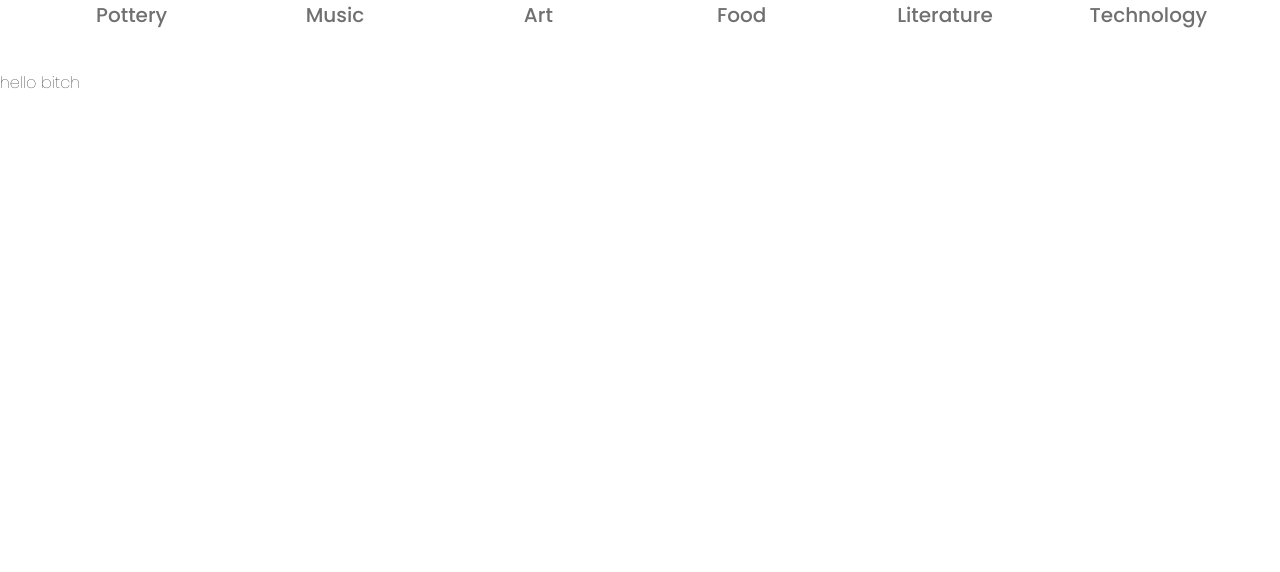
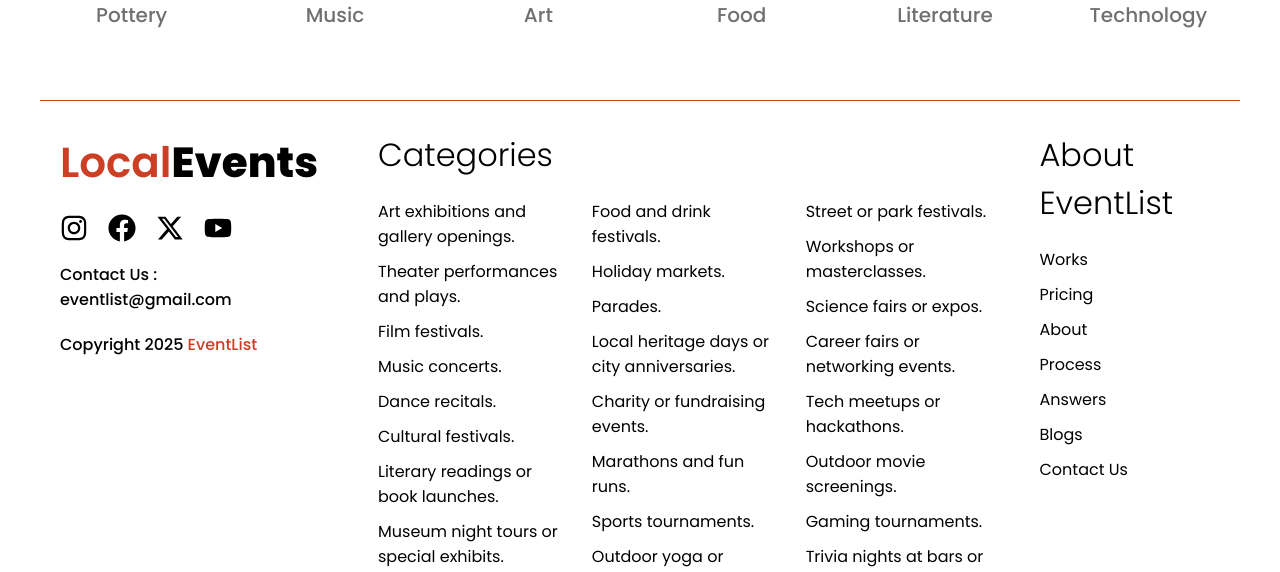
Before and after one commit to jaimalhotra11/local-Event-project, a React (Vite) app: page / in a window 1280 px wide. Shown: the part 2222-2794 px from the top of the page. Before the commit the page ends 2317 px from the top, so only its background shows below. Built offline with nearby package versions, Linux system fonts and the light colour scheme.

Commit message:
Commit Surendra - Create footer

```diff
--- a/src/components/Footer.css
+++ b/src/components/Footer.css
@@ -0,0 +1,84 @@
+.footer {
+  display: grid;
+  grid-template-columns: 1fr 3fr 1fr;
+  gap: 30px;
+  margin: 30px 40px;
+  /* background: #e8f9f0; */
+  border-top: 1px solid #cc3f24;
+}
+.nav-heading {
+  font-weight: 600;
+  color: #cc3f24;
+}
+
+.nav-span {
+  color: #000;
+  font-weight: 800;
+}
+
+.footer-first {
+  font-size: 28px;
+  margin: 30px 20px;
+}
+
+.footer-icons {
+  margin: 20px 0px;
+  display: flex;
+  gap: 20px;
+}
+
+.footer-icon {
+  cursor: pointer;
+}
+
+.footer-para {
+  font-size: 16px !important;
+  font-weight: 500;
+  margin: 20px 0px;
+}
+
+.footer-para-span {
+  font-size: 16px !important;
+  font-weight: 500;
+  cursor: pointer;
+  color: #cc3f24;
+}
+
+.footer-first-mddle {
+  font-size: 16px;
+  margin: 30px 10px;
+}
+
+.footer-middle-heading {
+  font-weight: 300;
+}
+
+.footer-middle-lists {
+  display: grid;
+  grid-template-columns: 1fr 1fr 1fr;
+  margin: 20px 0px;
+  gap: 30px;
+  font-size: 16px;
+}
+
+.footer-end-lists {
+  margin: 20px 0px;
+  font-size: 16px;
+}
+
+.footer-middle-ul {
+  display: flex;
+  flex-direction: column;
+  gap: 10px;
+}
+
+.footer-middle-li {
+  color: #000;
+  font-weight: 400;
+  list-style: none;
+  cursor: pointer;
+}
+
+.footer-middle-li:hover {
+  font-weight: 500;
+}
--- a/src/components/Footer.jsx
+++ b/src/components/Footer.jsx
@@ -1,14 +1,106 @@
-import React from 'react'
-import '../components/Footer.css'
+import "../components/Footer.css";
+import { FaInstagram, FaFacebook, FaYoutube } from "react-icons/fa";
+import { FaXTwitter } from "react-icons/fa6";
 
 function Footer() {
   return (
     <>
-    <div>
-        <p>hello bitch</p>
-    </div>
+      <div className="footer">
+        <div className="footer-first">
+          <h2 className="nav-heading" style={{ cursor: "pointer" }}>
+            Local<span className="nav-heading nav-span">Events</span>
+          </h2>
+          <div className="footer-icons">
+            <FaInstagram className="footer-icon" />
+            <FaFacebook className="footer-icon" />
+            <FaXTwitter className="footer-icon" />
+            <FaYoutube className="footer-icon" />
+          </div>
+          <p className="footer-para">Contact Us : eventlist@gmail.com</p>
+          <p className="footer-para">
+            Copyright 2025 <span className="footer-para-span">EventList</span>
+          </p>
+        </div>
+        <div className="footer-first-mddle">
+          <h1 className="footer-middle-heading">Categories</h1>
+          <div className="footer-middle-lists">
+            <ul className="footer-middle-ul">
+              <li className="footer-middle-li">
+                Art exhibitions and gallery openings.
+              </li>
+              <li className="footer-middle-li">
+                Theater performances and plays.
+              </li>
+              <li className="footer-middle-li">Film festivals.</li>
+              <li className="footer-middle-li">Music concerts.</li>
+              <li className="footer-middle-li">Dance recitals.</li>
+              <li className="footer-middle-li">Cultural festivals.</li>
+              <li className="footer-middle-li">
+                Literary readings or book launches.
+              </li>
+              <li className="footer-middle-li">
+                Museum night tours or special exhibits.
+              </li>
+              <li className="footer-middle-li">Public art installations.</li>
+              <li className="footer-middle-li">
+                Comedy shows or stand-up nights.
+              </li>
+            </ul>
+            <ul className="footer-middle-ul">
+              <li className="footer-middle-li">Food and drink festivals.</li>
+              <li className="footer-middle-li">Holiday markets.</li>
+              <li className="footer-middle-li">Parades.</li>
+              <li className="footer-middle-li">
+                Local heritage days or city anniversaries.
+              </li>
+              <li className="footer-middle-li">
+                Charity or fundraising events.
+              </li>
+              <li className="footer-middle-li">Marathons and fun runs.</li>
+              <li className="footer-middle-li">Sports tournaments.</li>
+              <li className="footer-middle-li">
+                Outdoor yoga or fitness classes.
+              </li>
+              <li className="footer-middle-li">Hiking or cycling events.</li>
+              <li className="footer-middle-li">Farmers markets.</li>
+            </ul>
+            <ul className="footer-middle-ul">
+              <li className="footer-middle-li">Street or park festivals.</li>
+              <li className="footer-middle-li">Workshops or masterclasses.</li>
+              <li className="footer-middle-li">Science fairs or expos.</li>
+              <li className="footer-middle-li">
+                Career fairs or networking events.
+              </li>
+              <li className="footer-middle-li">Tech meetups or hackathons.</li>
+              <li className="footer-middle-li">Outdoor movie screenings.</li>
+              <li className="footer-middle-li">Gaming tournaments.</li>
+              <li className="footer-middle-li">
+                Trivia nights at bars or cafes.
+              </li>
+              <li className="footer-middle-li">Escape room challenges.</li>
+              <li className="footer-middle-li">
+                Food crawls or tasting tours.
+              </li>
+            </ul>
+          </div>
+        </div>
+        <div className="footer-first-mddle">
+          <h1 className="footer-middle-heading">About EventList</h1>
+          <div className="footer-end-lists">
+            <ul className="footer-middle-ul">
+              <li className="footer-middle-li">Works</li>
+              <li className="footer-middle-li">Pricing</li>
+              <li className="footer-middle-li">About</li>
+              <li className="footer-middle-li">Process</li>
+              <li className="footer-middle-li">Answers</li>
+              <li className="footer-middle-li">Blogs</li>
+              <li className="footer-middle-li">Contact Us</li>
+            </ul>
+          </div>
+        </div>
+      </div>
     </>
-  )
+  );
 }
 
-export default Footer
+export default Footer;
--- a/src/components/Navbar.css
+++ b/src/components/Navbar.css
@@ -4,7 +4,7 @@
   margin: 20px 30px;
   align-items: center;
   padding: 0px 0px 20px 0px;
-  border-bottom: 1px solid #e0e0e0;
+  border-bottom: 1px solid #cc3f24;
 }
 
 .navbar-logo {
```
